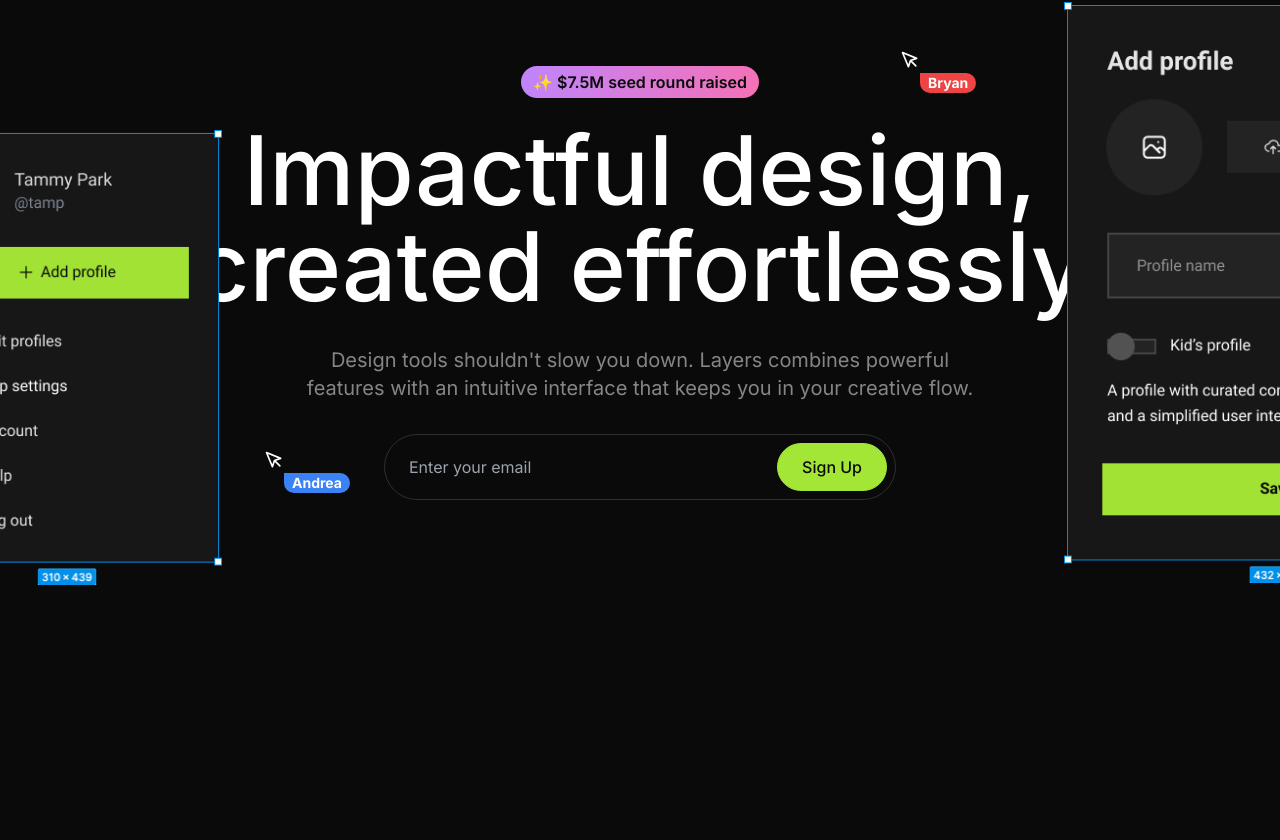
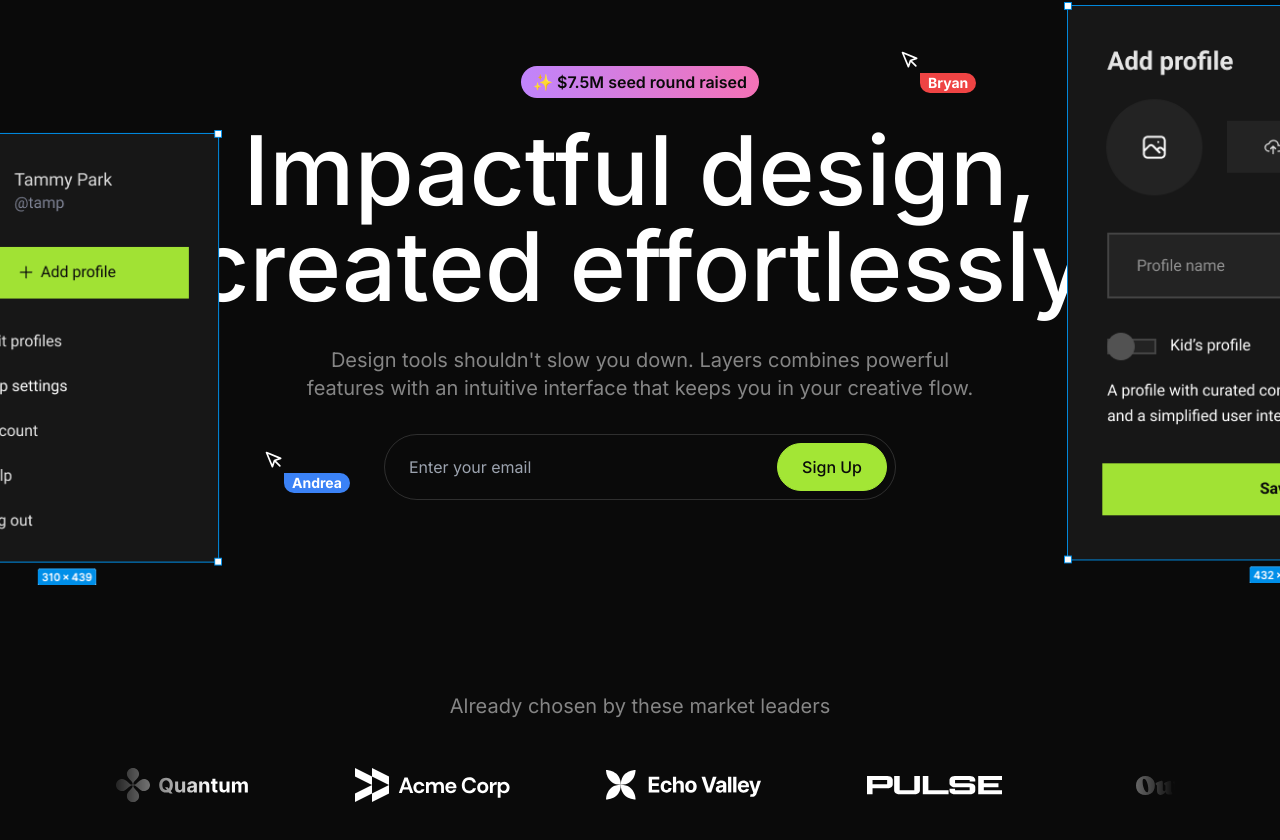
Before and after one commit to pchupchu/next-level-v1--pchupchu, a Next.js app: page / in a window 1280 px wide. Shown: the part 160-1000 px from the top of the page. Before the commit the page ends 800 px from the top, so only its background shows below. Built offline with nearby package versions, Linux system fonts and the light colour scheme.

Commit message:
Add LogoTicker

```diff
--- a/src/app/page.tsx
+++ b/src/app/page.tsx
@@ -1,4 +1,5 @@
 import Hero from '@/sections/Hero';
+import LogoTicker from '@/sections/LogoTicker';
 import Navbar from '@/sections/Navbar';
 
 export default function Home() {
@@ -6,6 +7,7 @@
     <>
       <Navbar />
       <Hero />
+      <LogoTicker />
     </>
   );
 }
--- a/src/sections/Hero.tsx
+++ b/src/sections/Hero.tsx
@@ -48,7 +48,7 @@
           action='post'
           className='mx-auto mt-8 flex max-w-lg rounded-full border border-white/15 p-2'>
           <input
-            className='bg-transparent px-4 md:flex-1'
+            className='w-full bg-transparent px-4 md:flex-1'
             type='email'
             name='email'
             placeholder='Enter your email'
--- a/src/sections/LogoTicker.tsx
+++ b/src/sections/LogoTicker.tsx
@@ -1,23 +1,40 @@
-import quantumLogo from "@/assets/images/quantum.svg";
-import acmeLogo from "@/assets/images/acme-corp.svg";
-import echoValleyLogo from "@/assets/images/echo-valley.svg";
-import pulseLogo from "@/assets/images/pulse.svg";
-import outsideLogo from "@/assets/images/outside.svg";
-import apexLogo from "@/assets/images/apex.svg";
-import celestialLogo from "@/assets/images/celestial.svg";
-import twiceLogo from "@/assets/images/twice.svg";
+import Image from 'next/image';
+
+import acmeLogo from '@/assets/images/acme-corp.svg';
+import apexLogo from '@/assets/images/apex.svg';
+import celestialLogo from '@/assets/images/celestial.svg';
+import echoValleyLogo from '@/assets/images/echo-valley.svg';
+import outsideLogo from '@/assets/images/outside.svg';
+import pulseLogo from '@/assets/images/pulse.svg';
+import quantumLogo from '@/assets/images/quantum.svg';
+import twiceLogo from '@/assets/images/twice.svg';
 
 const logos = [
-    { name: "Quantum", image: quantumLogo },
-    { name: "Acme Corp", image: acmeLogo },
-    { name: "Echo Valley", image: echoValleyLogo },
-    { name: "Pulse", image: pulseLogo },
-    { name: "Outside", image: outsideLogo },
-    { name: "Apex", image: apexLogo },
-    { name: "Celestial", image: celestialLogo },
-    { name: "Twice", image: twiceLogo },
+  { name: 'Quantum', image: quantumLogo },
+  { name: 'Acme Corp', image: acmeLogo },
+  { name: 'Echo Valley', image: echoValleyLogo },
+  { name: 'Pulse', image: pulseLogo },
+  { name: 'Outside', image: outsideLogo },
+  { name: 'Apex', image: apexLogo },
+  { name: 'Celestial', image: celestialLogo },
+  { name: 'Twice', image: twiceLogo },
 ];
 
 export default function LogoTicker() {
-    return <div>Logo Ticker</div>;
+  return (
+    <section className='overflow-x-clip py-24'>
+      <div className='container'>
+        <h3 className='text-center text-xl text-white/50'>
+          Already chosen by these market leaders
+        </h3>
+        <div className='mt-12 overflow-hidden [mask-image:linear-gradient(to_right,transparent,black_10%,black_90%,transparent)]'>
+          <div className='flex gap-24 pr-24'>
+            {logos.map((logo) => (
+              <Image key={logo.name} src={logo.image} alt={logo.name} />
+            ))}
+          </div>
+        </div>
+      </div>
+    </section>
+  );
 }
```
